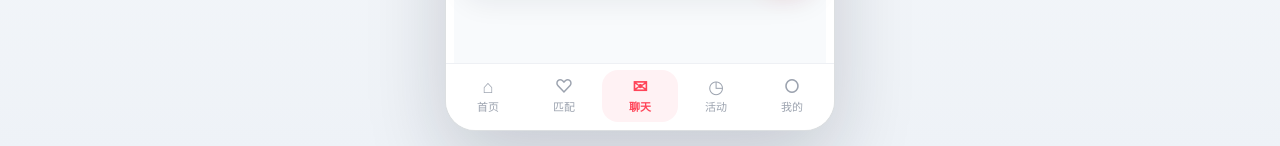
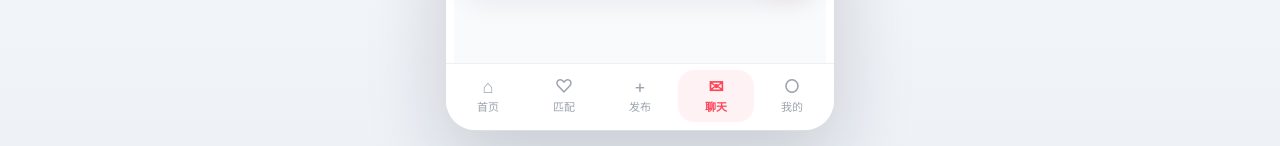
Before and after one commit to js9cpp57y4-jpg/friend-app, a React (Vite) app: page /chat in a window 1280 px wide. Shown: the part 687-833 px from the top of the page. Built offline with nearby package versions, Linux system fonts and the light colour scheme.

Commit message:
feat: merge activities into home and add create tab

```diff
--- a/src/layout/AppLayout.tsx
+++ b/src/layout/AppLayout.tsx
@@ -3,8 +3,8 @@ import { NavLink, Outlet } from 'react-router-dom';
 const tabs = [
   { path: '/home', label: '首页', icon: '⌂' },
   { path: '/match', label: '匹配', icon: '♡' },
+  { path: '/home?create=1', label: '发布', icon: '+' },
   { path: '/chat', label: '聊天', icon: '✉' },
-  { path: '/events', label: '活动', icon: '◷' },
   { path: '/profile', label: '我的', icon: '○' }
 ];
 
@@ -15,7 +15,7 @@ export function AppLayout() {
         <main className="phone-content"><Outlet /></main>
         <nav className="bottom-tab">
           {tabs.map((tab) => (
-            <NavLink key={tab.path} to={tab.path} className={({ isActive }) => `tab-item ${isActive ? 'active' : ''}`}>
+            <NavLink key={tab.label} to={tab.path} className={({ isActive }) => `tab-item ${tab.label === '发布' ? 'create-tab' : ''} ${isActive && tab.label !== '发布' ? 'active' : ''}`}>
               <span className="tab-icon">{tab.icon}</span>
               <span>{tab.label}</span>
             </NavLink>
```
